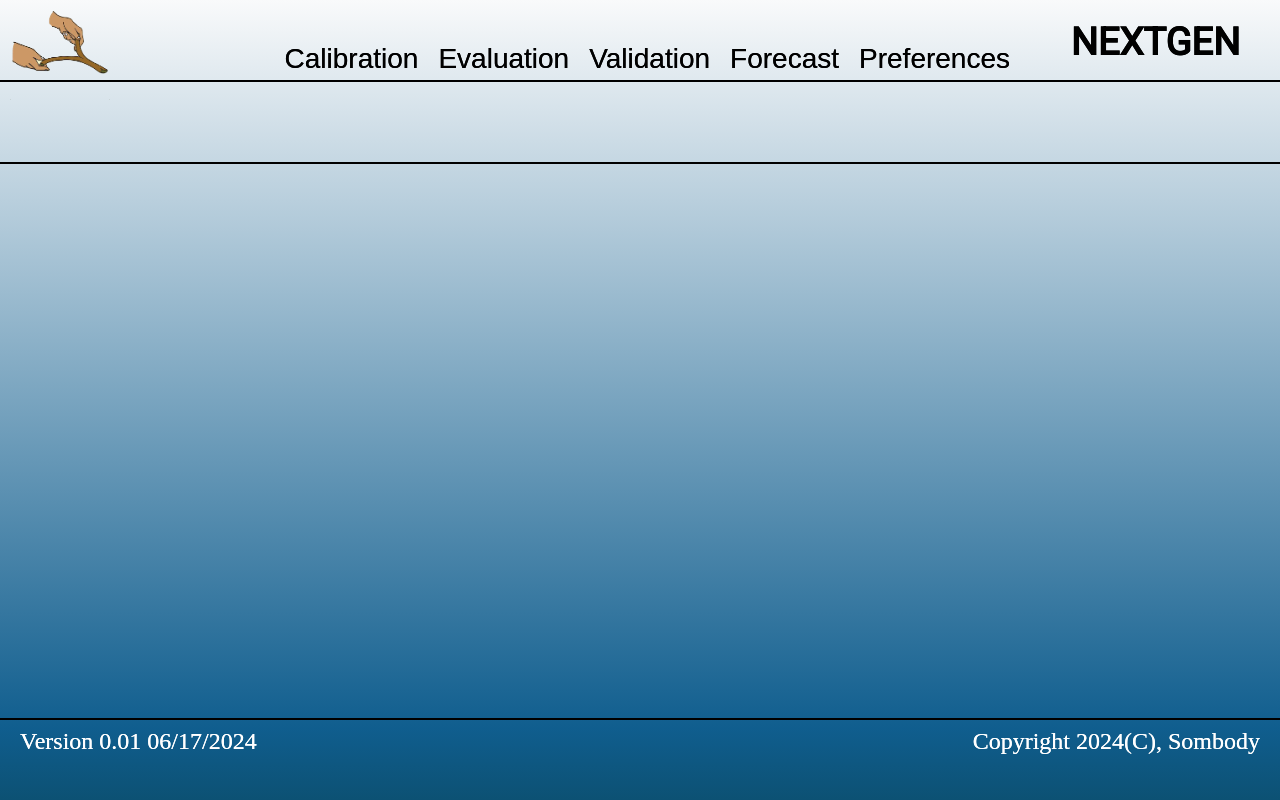
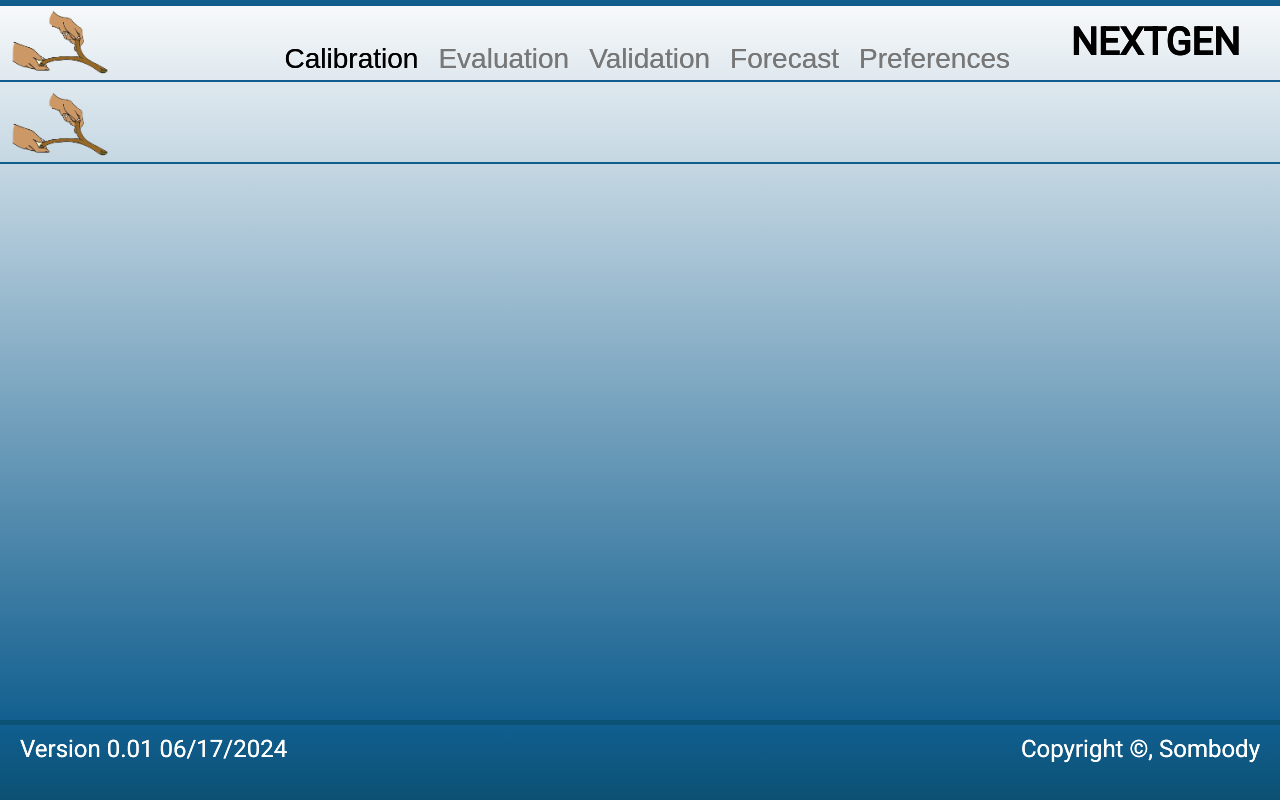
Before and after one commit to NOAA-OWP/ngencerf-ui, a Nuxt app: page /default in a window 1280 px wide. Built offline with nearby package versions, Linux system fonts and the light colour scheme.

Commit message:
Fixed several front end issues.

```diff
--- a/assets/styles/styles.scss
+++ b/assets/styles/styles.scss
@@ -111,3 +111,8 @@ label {
   height: 100%;
   overflow: auto;
 }
+
+.disabled {
+  pointer-events: none;
+  color: #777777 !important;
+}
--- a/components/AppFooter.vue
+++ b/components/AppFooter.vue
@@ -1,27 +1,34 @@
 <template>
     <div id="Footer">
+        <div class="topBar">&nbsp</div>
         <div class="version">
                 Version 0.01  06/17/2024
         </div>
         <div class="copyright">
-            Copyright 2024(C), Sombody
+            Copyright &COPY;, Sombody
         </div>
 
     </div>
 </template>
-<style lang="css" scoped>
+<style lang="scss" scoped>
+@import "@/assets/styles/styles.scss";
 #Footer {
+    font: 24px Roboto, sans-serif;
     position: absolute;
     bottom: 0;
     width: 100%;
     height: 80px;
-    border-top: 2px solid #000;
     color: #fff;
 }
+
+.topBar {
+    background-color: $ngwcp_primary3;
+    height: 5px;
+}
+
 .version, .copyright {
     display: block;
     margin-top: 10px;
-    font-size: 24px;
 }
 .version {
     float:left;
--- a/components/AppHeader.vue
+++ b/components/AppHeader.vue
@@ -1,5 +1,8 @@
 <template>
     <div id="Header" class="header">
+      <div id="TopBar">
+        &nbsp;
+      </div>
         <div id="Logo">
           <img src="@/assets/styles/img/Diviner.png">
         </div>
@@ -13,13 +16,21 @@
   </template>
 
   <style lang="scss" scoped>
+  @import "@/assets/styles/styles.scss";
+  #TopBar {
+    position: fixed;
+    top: 0;
+    height: 6px;
+    background-color: $ngwcp_primary1;
+    width: 100%;
+  }
   #Header {
     height:80px;
-    border-bottom: 2px solid #000;
+    border-bottom: 2px solid $ngwcp_primary1;
   }
   #Logo {
     position: fixed;
-    top: 0;
+    top: 6;
     left: 10px;
 
     img {
--- a/components/TopMenu.vue
+++ b/components/TopMenu.vue
@@ -5,16 +5,16 @@
                 <NuxtLink to="/">Calibration</NuxtLink>
             </li>
             <li>
-                <NuxtLink to="/">Evaluation</NuxtLink>
+                <NuxtLink class="disabled" to="/">Evaluation</NuxtLink>
             </li>
             <li>
-                <NuxtLink to="/">Validation</NuxtLink>
+                <NuxtLink class="disabled" to="/">Validation</NuxtLink>
             </li>
             <li>
-                <NuxtLink to="/">Forecast</NuxtLink>
+                <NuxtLink class="disabled" to="/">Forecast</NuxtLink>
             </li>
             <li>
-                <NuxtLink to="/">Preferences</NuxtLink>
+                <NuxtLink class="disabled" to="/">Preferences</NuxtLink>
             </li>
         </ul>
     </nav>
@@ -23,10 +23,9 @@
 <script>
 </script>
 <style lang="scss" scoped>
-@import "@/assets/styles/global.scss";
+@import "@/assets/styles/styles.scss";
 #TopMenu {
     font-size: 28px;
-
     font: 28px Arial, sans-serif;
 
     margin-left: ul {
--- a/pages/index.vue
+++ b/pages/index.vue
@@ -8,6 +8,6 @@
 const appConfig = useAppConfig()
 onMounted(() => {
   //this can be removed once we implement the page
-   window.location.href = "landingpage";
+   window.location.href = "calibration";
 });
 </script>
```
Also changed, not shown: pages/Calibration.vue (renamed from pages/LandingPage.vue).
